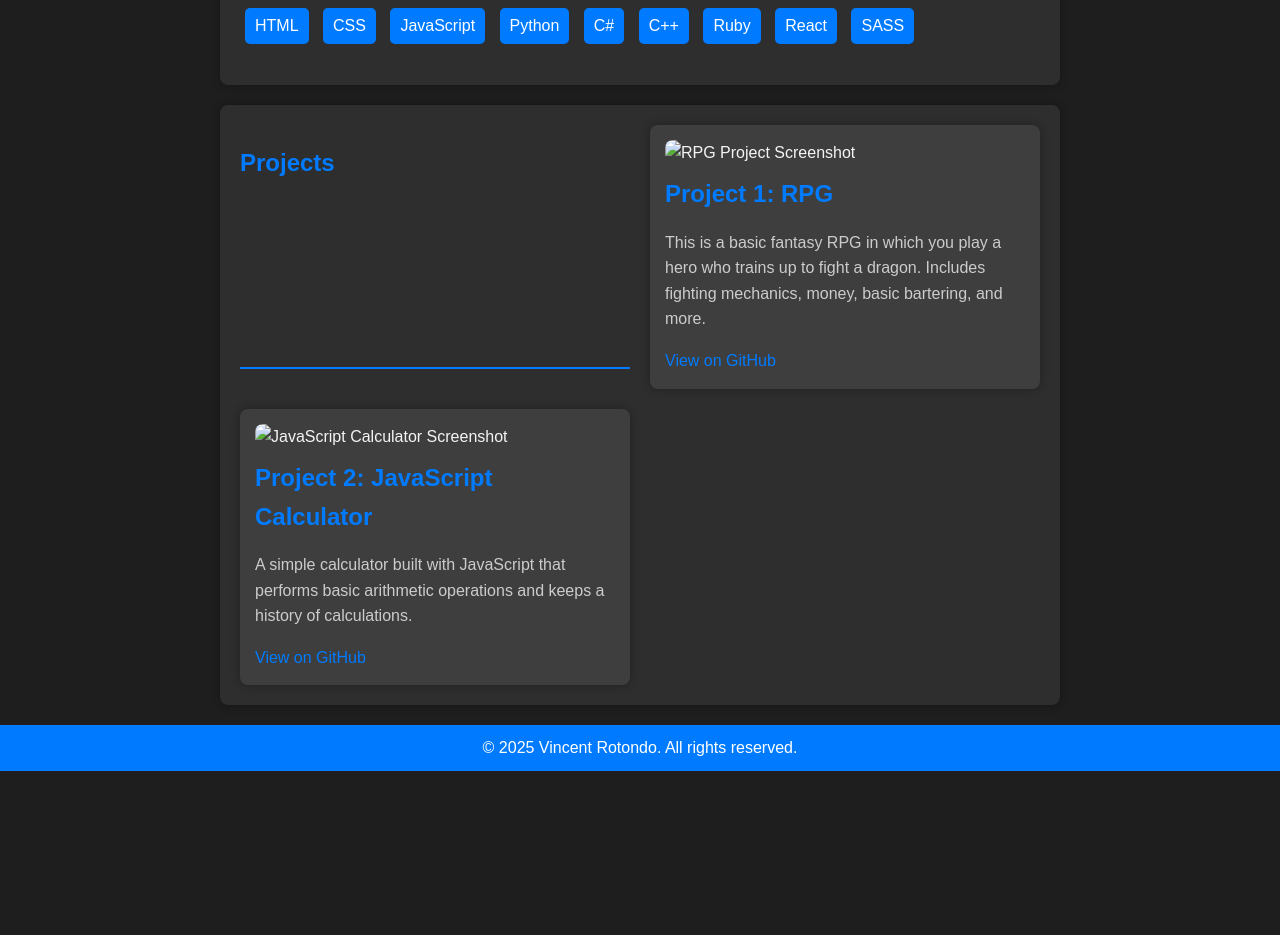
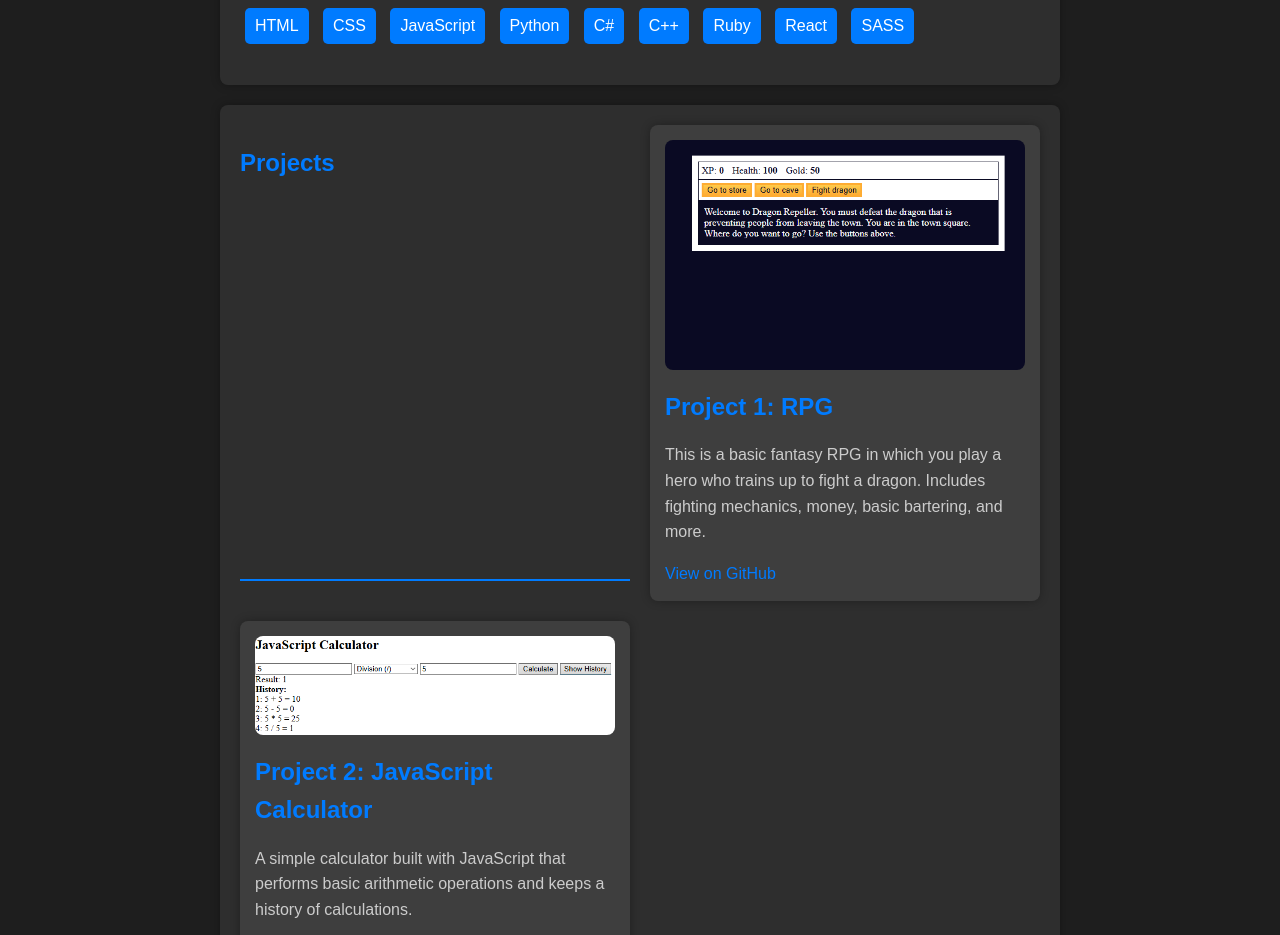
Before and after one commit to vrotondo/Personal-Website-with-HTML-and-CSS, a plain HTML site: page index.html in a window 1280 px wide. Shown: the part 667-1602 px from the top of the page. Before the commit the page ends 1438 px from the top, so only its background shows below. Drawn offline with Linux system fonts and the light colour scheme.

Commit message:
Update index.html

```diff
--- a/index.html
+++ b/index.html
@@ -43,7 +43,7 @@
     <section id="projects">
         <h2>Projects</h2>
         <div class="project">
-            <img src="images/rpg.png" alt="RPG Project Screenshot">
+            <img src="rpg.png" alt="RPG Project Screenshot">
             <h3>Project 1: RPG</h3>
             <p>
                 This is a basic fantasy RPG in which you play a hero who trains up to fight a dragon. Includes fighting mechanics, money, basic bartering, and more.
@@ -51,7 +51,7 @@
             <a href="https://github.com/vrotondo/Role-Playing-Game" target="_blank">View on GitHub</a>
         </div>
         <div class="project">
-            <img src="images/javascript_calculator.png" alt="JavaScript Calculator Screenshot">
+            <img src="javascript_calculator.png" alt="JavaScript Calculator Screenshot">
             <h3>Project 2: JavaScript Calculator</h3>
             <p>
                 A simple calculator built with JavaScript that performs basic arithmetic operations and keeps a history of calculations.
```
